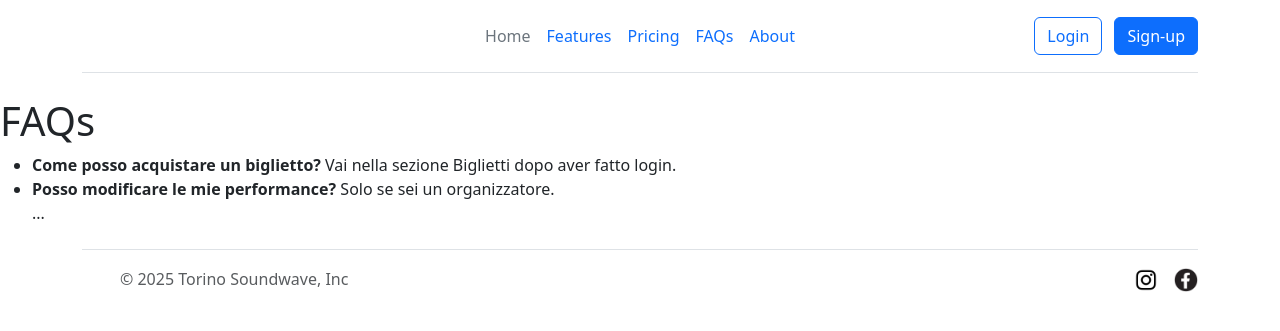
After one commit to AdrianB19/festival-musicale-iaw, a Flask app: template templates/faq.html in a window 1280 px wide. The commit adds this page. Shown: the top 331 px of the page. Run offline with Flask 3, Linux system fonts and the light colour scheme; the template is opened without the code that fills it, so the values that code supplies are empty.

Commit message:
feat faqs

```diff
--- a/templates/base.html
+++ b/templates/base.html
@@ -26,6 +26,9 @@
           </svg> </a>
       </div>
       <ul class="nav col-12 col-md-auto mb-2 justify-content-center mb-md-0">
+          {% if current_user.is_authenticated %}
+          <li class="nav-item"><a href="" class="nav-link link-body-emphasis px-2">{{current_user.nome}}</a></li>
+          {% endif %}
         <li><a href="{{url_for('home')}}" class="nav-link px-2 link-secondary">Home</a></li>
         <li><a href="#" class="nav-link px-2">Features</a></li>
         <li><a href="#" class="nav-link px-2">Pricing</a></li>
--- /dev/null
+++ b/templates/faq.html
@@ -0,0 +1,13 @@
+{% extends "base.html" %}
+
+{% block titolo %}About Us{% endblock %}
+
+{% block contenuto %}
+<h1>FAQs</h1>
+<ul>
+  <li><strong>Come posso acquistare un biglietto?</strong> Vai nella sezione Biglietti dopo aver fatto login.</li>
+  <li><strong>Posso modificare le mie performance?</strong> Solo se sei un organizzatore.</li>
+  ...
+</ul>
+
+{% endblock %}
```
